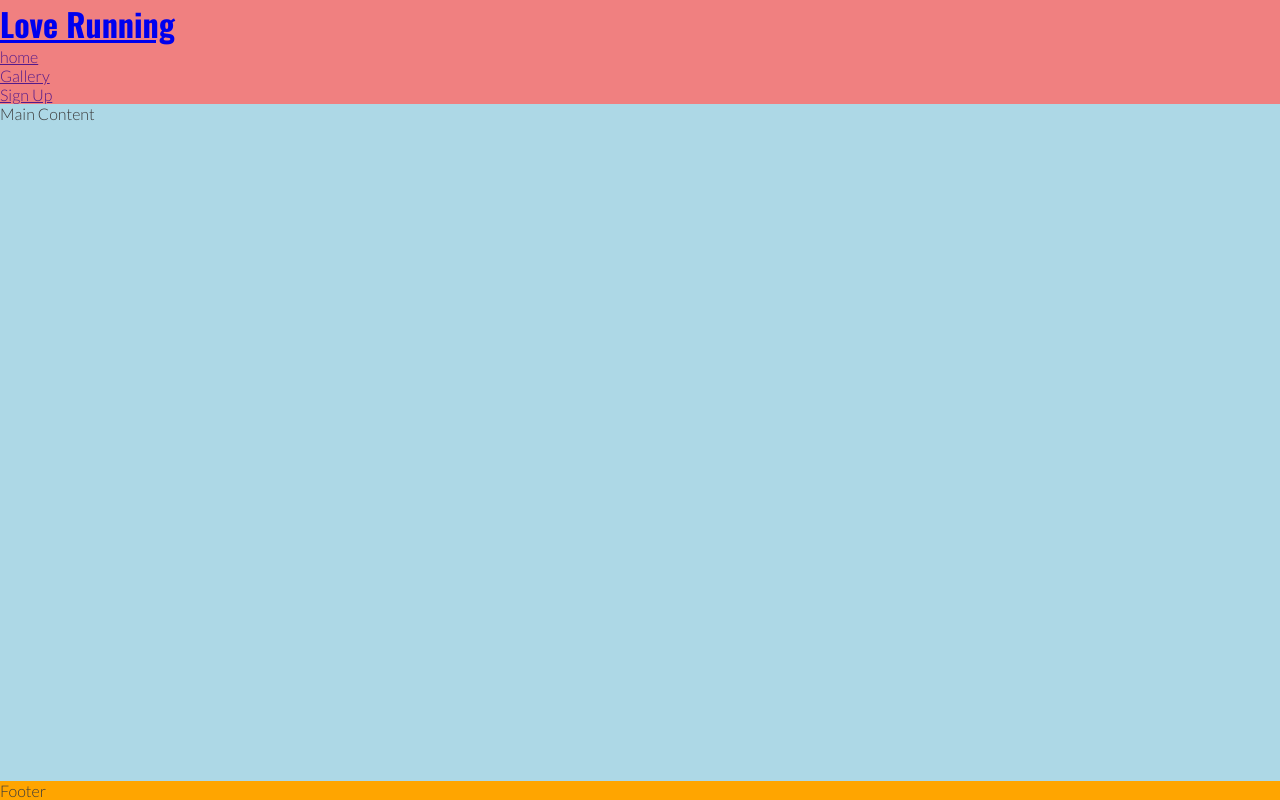
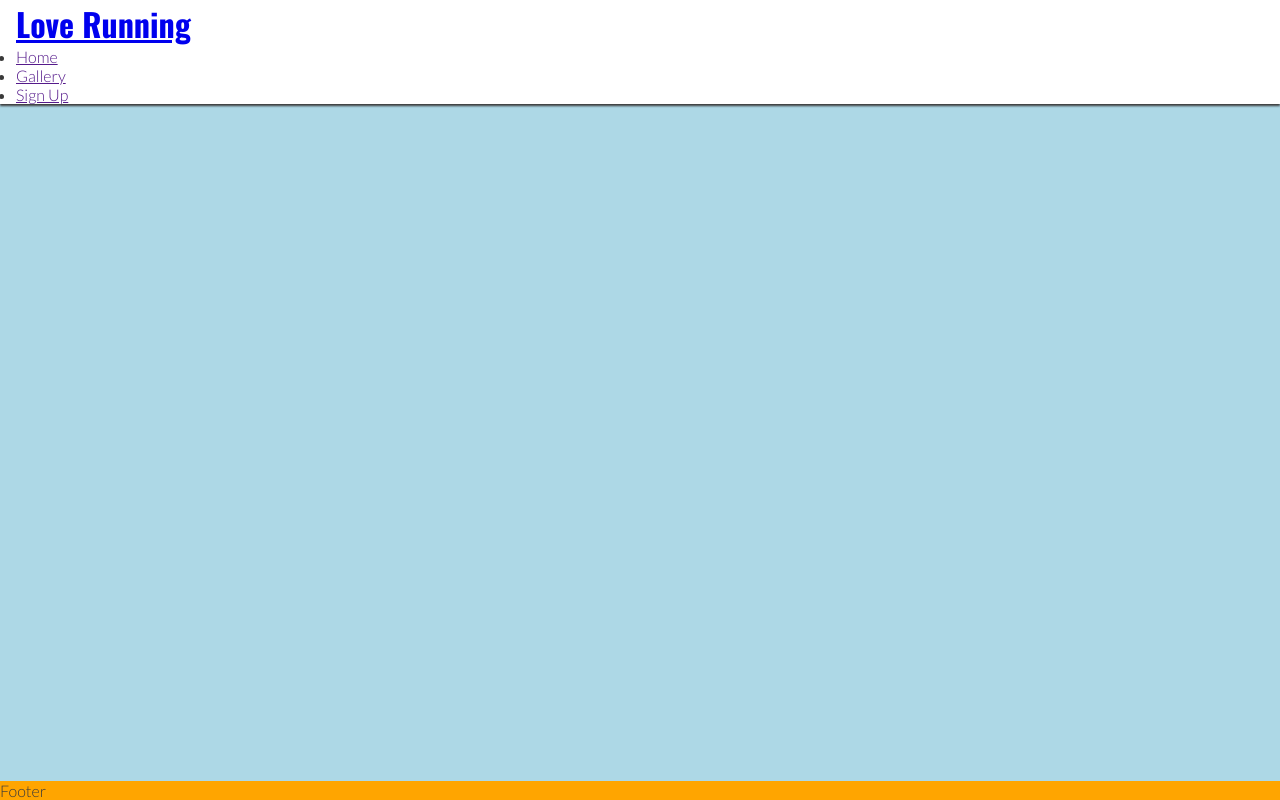
Before and after one commit to alexrobincrabbe/Love_Running, a plain HTML site: page index.html in a window 1280 px wide. Drawn offline with nearby package versions, Linux system fonts and the light colour scheme.

Commit message:
make header fixed and change background color

```diff
--- a/assets/css/style.css
+++ b/assets/css/style.css
@@ -17,9 +17,15 @@ body{
     color:#3a3a3a;
     font-family: "lato", sans-serif;
 }
+
 /* Header */
 header{
-    background-color: lightcoral;
+    background-color:#ffffff;
+    padding:0 1rem;
+    position:fixed;
+    z-index:99;
+    width:100%;
+    box-shadow:0 2px 2px #3a3a3a;
 }
 
 h1{
--- a/index.html
+++ b/index.html
@@ -26,7 +26,7 @@
         </a>
         <nav>
         <ul>
-            <li><a href="">home</a></li>
+            <li><a href="">Home</a></li>
             <li><a href="">Gallery</a></li>
             <li><a href="">Sign Up</a></li>
         </ul>
```
